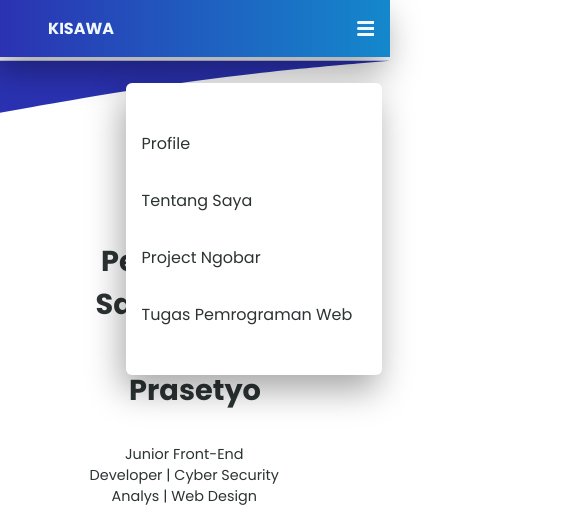
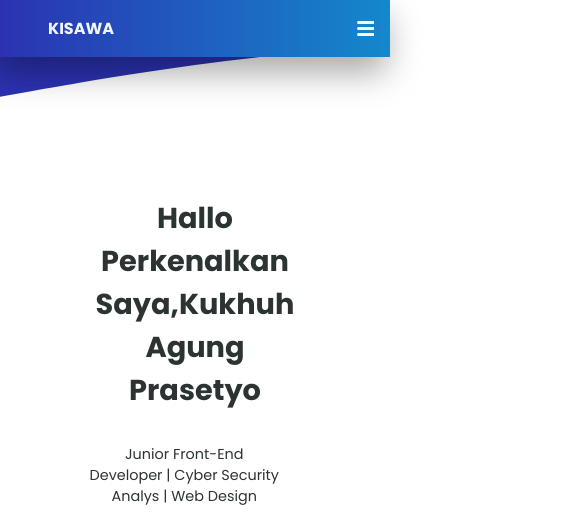
Before and after one commit to Kukuh2307/PrakWeb1, a plain HTML site: page index.html in a window 390 px wide. Shown: the top 517 px of the page, 585 px wide, since content can reach past the window. Drawn offline with Linux system fonts and the light colour scheme.

Commit message:
(finish) navbar hamburger menu

```diff
--- a/index.html
+++ b/index.html
@@ -18,11 +18,11 @@
 
 <body>
     <!-- navbar -->
-    <div class="container shadow">
+    <div class="container">
         <div class="logo">
             <h1>KISAWA</h1>
         </div>
-        <div class="navbar" id="navbar">
+        <div class="navbar slide" id="navbar">
             <a href="#Profile">Profile</a>
             <a href="#About">Tentang Saya</a>
             <a href="#Project">Project Ngobar</a>
--- a/script.js
+++ b/script.js
@@ -1,6 +1,6 @@
-const navbar = document.querySelector('.navbar');
-const hamburger = document.querySelector('.hamburger');
+const navbar = document.getElementById('navbar');
+const hamburger = document.getElementById('hamburger');
 
 hamburger.addEventListener('click',function(){
-    navbar.classList.toggle('slide')
-})
+    navbar.classList.toggle('slide');
+});
--- a/style.css
+++ b/style.css
@@ -10,6 +10,7 @@ body {
     width: 100%;
     height: 100%;
     scroll-behavior: smooth;
+    overflow-x: hidden;
 }
 
 * {
@@ -22,6 +23,10 @@ body {
     text-decoration: none;
     text-transform: capitalize;
     transition: all .2s linear;
+}
+.slide{
+    right: 100vh;
+    transition: 2s all;
 }
 
 .container {
@@ -57,6 +62,8 @@ body {
     font-size: 1.5rem;
     color: aliceblue;
     padding-right: 10rem;
+
+
 }
 
 .navbar a {
@@ -87,10 +94,10 @@ body {
 .container-portfolio .shape img {
     background-repeat: no-repeat;
     transform: scaleX(-1) scaleY(-1);
-    height: 35rem;
+    height: 33rem;
     z-index: -1;
     width: 100%;
-    position: absolute;
+    position: fixed;
     z-index: 5;
     top: 0;
     left: 0;
@@ -451,9 +458,30 @@ body {
     .logo {
         font-size: 50%;
     }
-
-    .navbar {
-        gap: 0.6rem;
+    #navbar{
+        display: block;
+        position: absolute;
+        padding: 2rem 3rem;
+        top: 5rem;
+        border-radius: 10px;
+        background-color: white;
+        box-shadow: -4px 15px 34px 0px rgba(0, 0, 0, 0.35);
+        -webkit-box-shadow: -4px 15px 34px 0px rgba(0, 0, 0, 0.35);
+        -moz-box-shadow: -4px 15px 34px 0px rgba(0, 0, 0, 0.35);
+    }
+    .container .navbar a {
+        color: var(--black);
+        width: 15rem;
+        display: inline-block;
+        font-size: 1rem;
+        padding: 1rem 0rem;
+    }
+    .container .navbar a:hover{
+        color: var(--primary);
+        padding-left: 1rem;
+    }
+    .coba{
+        background-color: salmon;
     }
 
     .navbar a {
@@ -462,10 +490,6 @@ body {
 
     .container .hamburger {
         display: inline-block;
-    }
-
-    .container .hamburger img {
-        padding-top: 1rem;
     }
 
     .container-portfolio {
@@ -513,9 +537,6 @@ body {
         font-size: 12px;
     }
 
-    /* #navbar {
-        display: none;
-    } */
     .container .hamburger {
         position: relative;
         flex-direction: column;
@@ -542,12 +563,6 @@ body {
         border-radius: 3px;
         transition: all 0.5s;
     }
-    .container .hamburger .slide{
-        opacity: 1;
-        right:2rem;
-    transition: .4s linear;
-    background-color: salmon;
-    }
 
     /* animation hamburger menu */
     .container .hamburger span:nth-child(2){
@@ -568,33 +583,6 @@ body {
     .container .hamburger input:checked ~span:nth-child(3) {
         opacity: 0;
         transform: scale(0)
-    }
-
-    .container .navbar {
-        display: inline-block;
-        margin-top: 25rem;
-        width: 16rem;
-        right: 1vh;
-        padding: 2rem 1rem;
-        box-sizing: border-box;
-        position: absolute;
-        border-radius: 6px;
-        background-color: white;
-        box-shadow: -4px 15px 34px 0px rgba(0, 0, 0, 0.35);
-        -webkit-box-shadow: -4px 15px 34px 0px rgba(0, 0, 0, 0.35);
-        -moz-box-shadow: -4px 15px 34px 0px rgba(0, 0, 0, 0.35);
-    }
-
-    .container .navbar a {
-        color: var(--black);
-        width: 15rem;
-        display: inline-block;
-        font-size: 1rem;
-        padding: 1rem 0rem;
-    }
-    .container .navbar a:hover{
-        color: var(--primary);
-        padding-left: 1rem;
     }
 
     .project {
```
